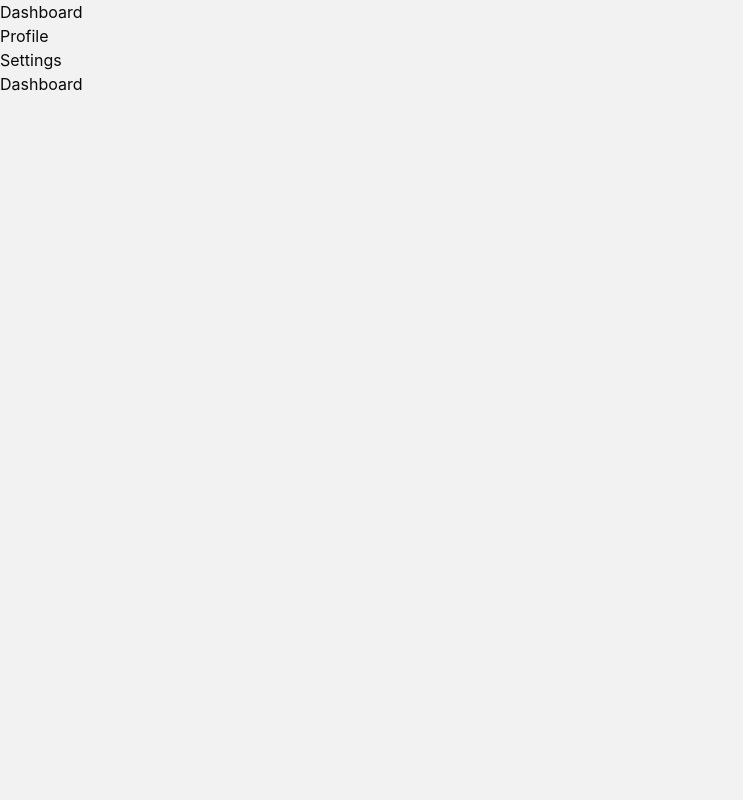
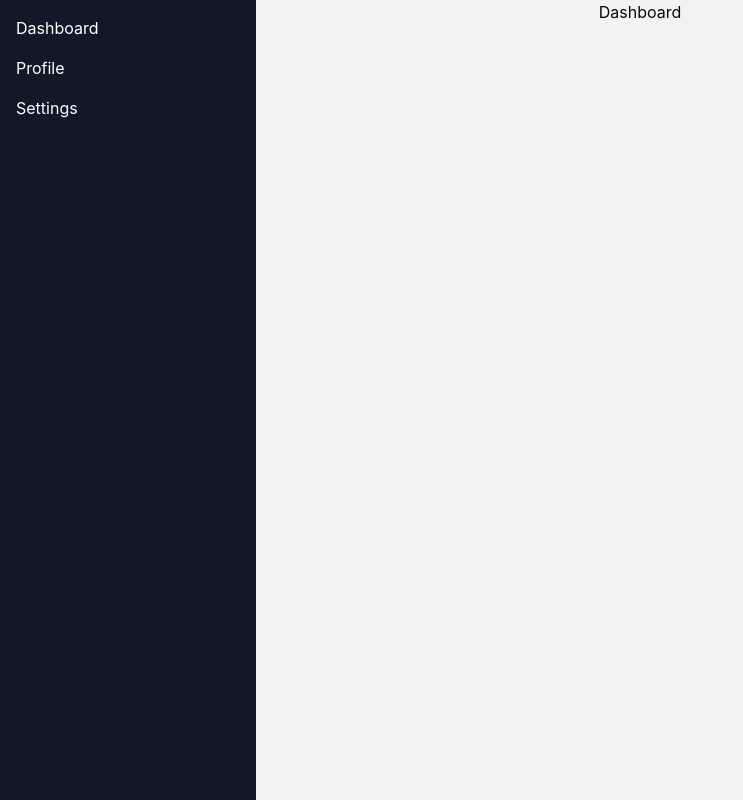
Before and after one commit to Anieto86/LabLink-client, a React (Vite) app: page /dashboard in a window 1280 px wide. Shown: the whole page, without its empty margins (0-743 px from the left). Built offline with nearby package versions, Linux system fonts and the light colour scheme.

Commit message:
adding sidebar to authlayout

```diff
--- a/src/components/app/AuthenticatedLayout.tsx
+++ b/src/components/app/AuthenticatedLayout.tsx
@@ -1,30 +1,19 @@
-import { Outlet } from "react-router-dom";
-import { Column } from "../design/Grid";
-import Navbar from "./navbar/Navbar";
-
+import { Outlet } from 'react-router-dom'
+import { Column } from '../design/Grid'
+import Navbar from './navbar/Navbar'
+import Sidebar from '@/components/app/sidebar/Sidebar'
 
 const AuthenticatedLayout = () => {
   return (
-    <Column width="100vw" height="100vh">
+    <Column className="w-full h-full items-center">
       <Navbar />
-      <nav>
-        <ul>
-          <li>
-            <a href="/dashboard">Dashboard</a>
-          </li>
-          <li>
-            <a href="/profile">Profile</a>
-          </li>
-          <li>
-            <a href="/settings">Settings</a>
-          </li>
-        </ul>
-      </nav>
+      <Sidebar />
+
       <main>
         <Outlet />
       </main>
     </Column>
-  );
-};
+  )
+}
 
-export default AuthenticatedLayout;
+export default AuthenticatedLayout
```
